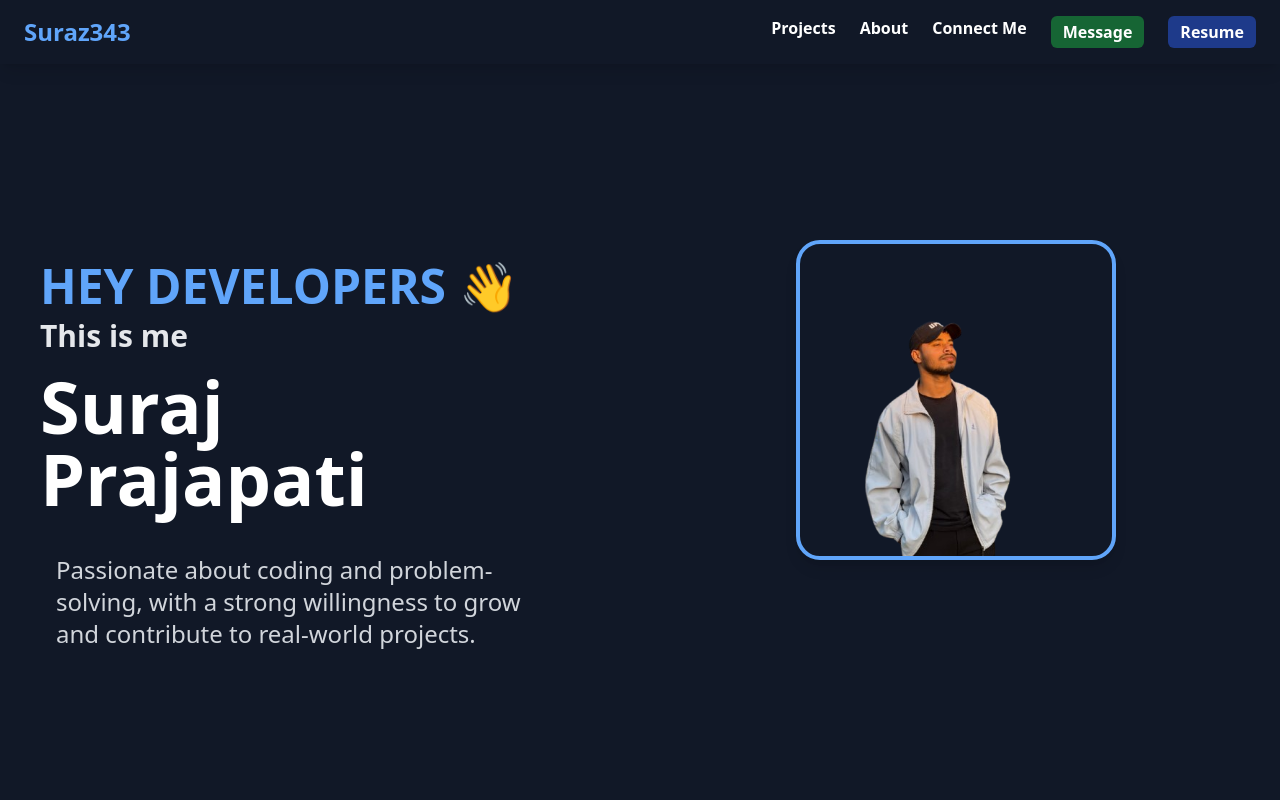
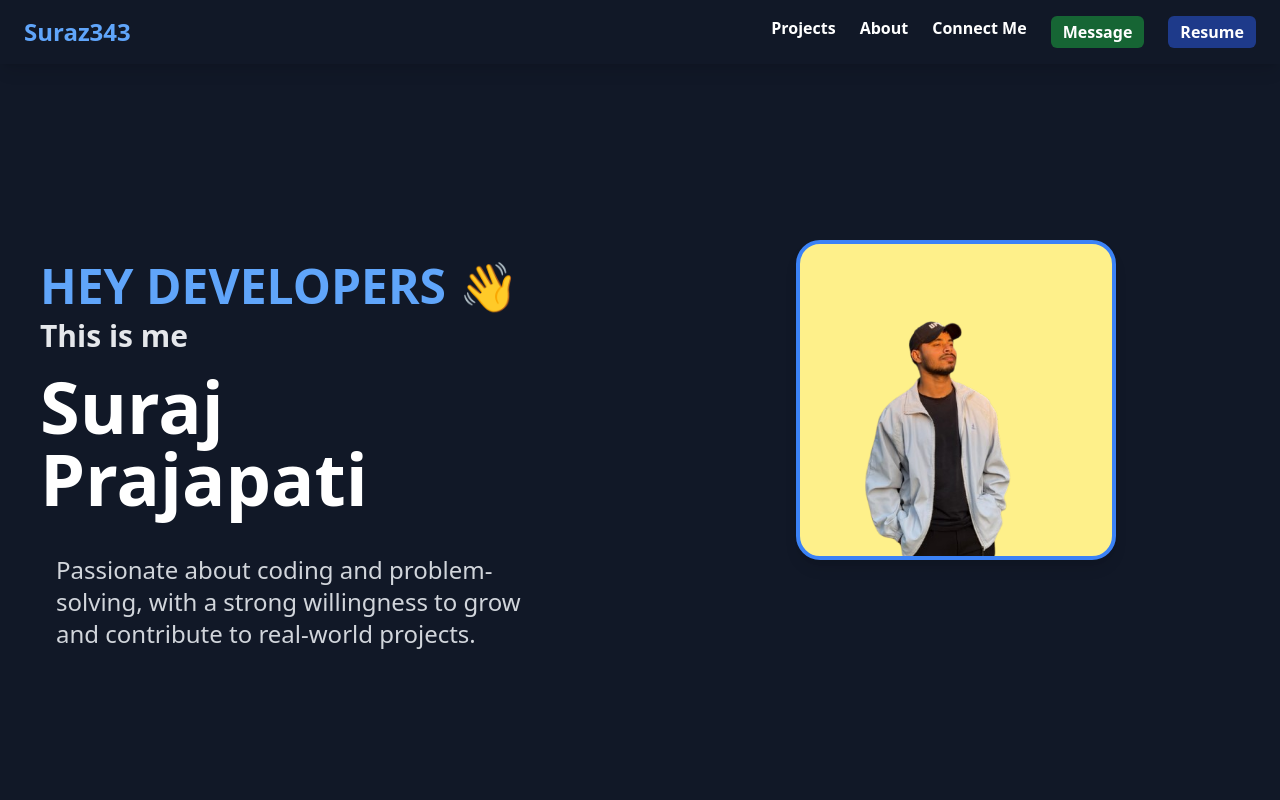
Before and after one commit to suraz343/MyPortfolio, a Next.js app: page / in a window 1280 px wide. Shown: the top 800 px of the page. Built offline with nearby package versions, Linux system fonts and the light colour scheme.

Commit message:
image background changed

```diff
--- a/app/components/Hero.tsx
+++ b/app/components/Hero.tsx
@@ -23,9 +23,9 @@ export default function HeroSection() {
         </div>
       </div>
 
-      {/* Right Side - Image */}
+
       <div className="mt-12 md:mt-0 md:ml-16 flex justify-center w-full">
-        <div className="relative w-48 h-48 md:w-80 md:h-80 border-4 border-blue-400 rounded-3xl shadow-lg overflow-hidden bg-gray-900">
+        <div className="relative w-48 h-48 md:w-80 md:h-80 md:w-80 border-4 border-blue-500 rounded-3xl shadow-lg overflow-hidden bg-yellow-200">
           <img
             src="/photo.png"
             alt="Suraj Prajapati"
```
